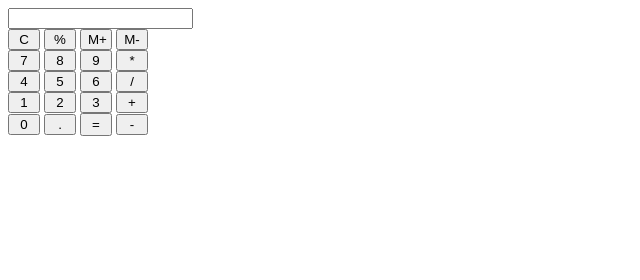
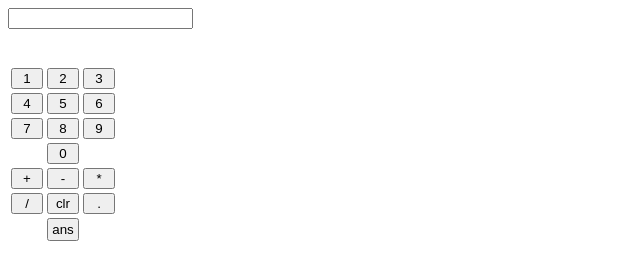
Before and after one commit to acciojob/calculator-shaikhanas02, a website: page main.html in a window 1280 px wide. Shown: the whole page, without its empty margins (0-640 px from the left). Drawn offline with Linux system fonts and the light colour scheme.

Commit message:
Update main.html

```diff
--- a/main.html
+++ b/main.html
@@ -6,47 +6,87 @@
 	<link rel="stylesheet" href="styles.css">
 </head>
 
+<body>
+	<!-- the entire body must be written by student -->
+	<div class="container">
 
- <body>
-    <!-- the entire body must be written by student -->
-    <div class="container">
-      <div class="calculators">
-        <div class="row">
-          <input class="input" id="input" type="text" />
-        </div>
-        <div class="row">
-          <button class="button" id="clr">C</button>
-          <button class="button">%</button>
-          <button class="button">M+</button>
-          <button class="button">M-</button>
-        </div>
-        <div class="row">
-          <button class="button" id="block7">7</button>
-          <button class="button" id="block8">8</button>
-          <button class="button" id="block9">9</button>
-          <button class="button" id="multiply">*</button>
-        </div>
-        <div class="row">
-          <button class="button" id="block4">4</button>
-          <button class="button" id="block5">5</button>
-          <button class="button" id="block6">6</button>
-          <button class="button" id="divide">/</button>
-        </div>
-        <div class="row">
-          <button class="button" id="block1">1</button>
-          <button class="button" id="block2">2</button>
-          <button class="button" id="block3">3</button>
-          <button class="button" id="plus">+</button>
-        </div>
-        <div class="row">
-          <button class="button" id="block0">0</button>
-          <button class="button" id="dot">.</button>
-          <button class="button" id="ans">=</button>
-          <button class="button" id="minus">-</button>
-        </div>
-      </div>
-    </div>
-    <script type="text/javascript" src="./script.js"></script>
-  </body>
+		<div id="display">
+			<input id="input" value=""  />
+		</div>
+		<br>
+		<br/>
+		<table>
+			<tr>
+				<td>
+					<button class="button" id="block1" value="1" onclick="add(this.value)">1</button>
+				</td>
+				<td>
+					<button class="button" id="block2" value="2" onclick="add(this.value)">2</button>
+				</td>
+				<td>
+					<button class="button" id="block3" value="3" onclick="add(this.value)">3</button>
+				</td>
+			</tr>
+			<tr>
+				<td>
+					<button class="button" id="block4" value="4" onclick="add(this.value)">4</button>
+				</td>
+				<td>
+					<button class="button" id="block5" value="5" onclick="add(this.value)">5</button>
+				</td>
+				<td>
+					<button class="button" id="block6" value="6" onclick="add(this.value)">6</button>
+				</td>
+			</tr>
+			<tr>
+				<td>
+					<button class="button" id="block7" value="7" onclick="add(this.value)">7</button>
+				</td>
+				<td>
+					<button class="button" id="block8" value="8" onclick="add(this.value)">8</button>
+				</td>
+				<td>
+					<button class="button" id="block9" value="9" onclick="add(this.value)">9</button>
+				</td>
+			</tr>
+			<tr>
+				<td></td>
+				<td>
+					<button class="button" id="block0" value="0" onclick="add(this.value)">0</button>
+				</td>
+			</tr>
+			<tr>
+				<td>
+					<button class="button" id="plus" value="+" onclick="add(this.value)">+</button>
+				</td>
+				<td>
+					<button class="button" id="minus" value="-" onclick="add(this.value)">-</button>
+				</td>
+				<td>
+					<button class="button" id="multiply" value="*" onclick="add(this.value)">*</button>
+				</td>
+			</tr>
+			<tr>
+				<td>
+					<button class="button" id="divide" value="/" onclick="add(this.value)">/</button>
+				</td>
+				<td>
+					<button class="button" id="clr" value="clr" onclick="clear()">clr</button>
+				</td>
+				<td>
+					<button class="button" id="dot" value="." onclick="add(this.value)">.</button>
+				</td>
+			</tr>
+			<tr>
+				<td></td>
+				<td><button class="button" id="ans" value="ans" onclick=ans()>ans</button></td>
+			</tr>
+		</table>
+	</div>
+
+    <script type="text/javascript" src="./script.js">
+</script>
+
+</body>
 
 </html>
```
